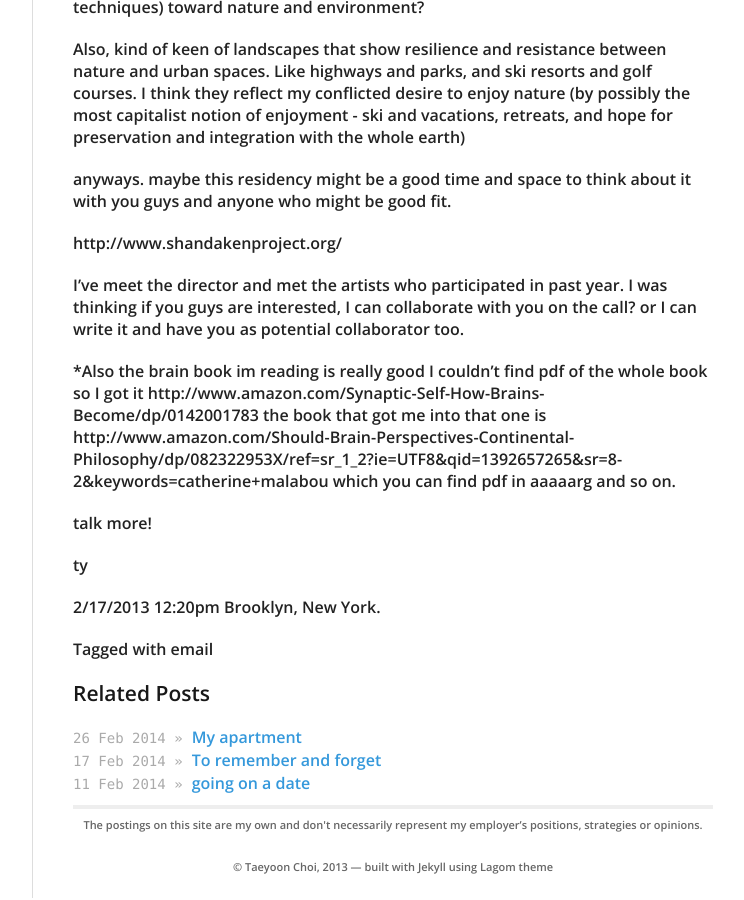
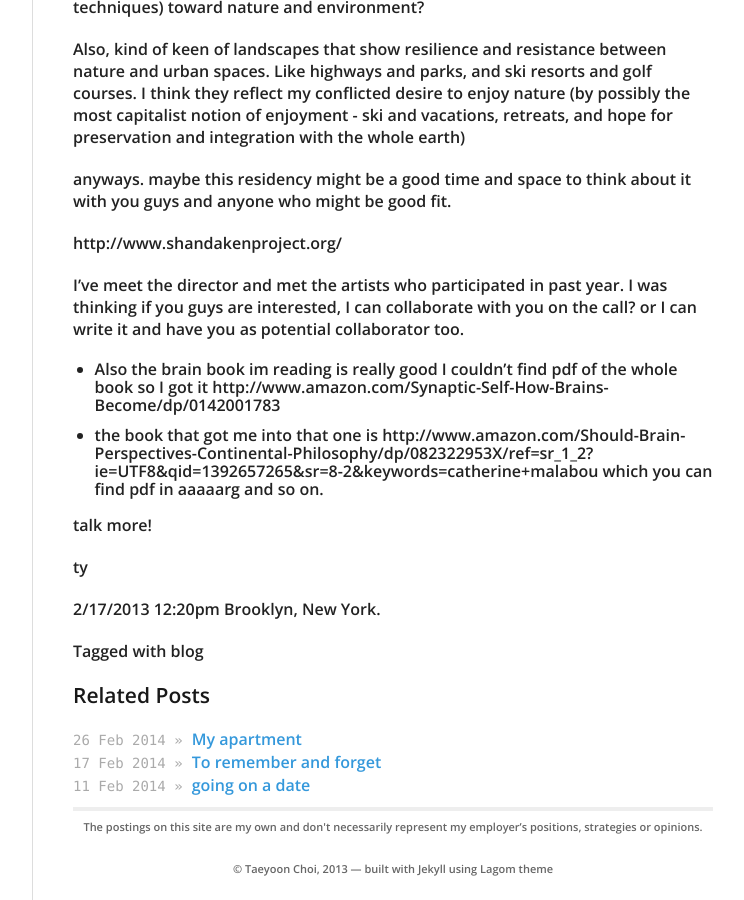
Before and after one commit to tchoi8/tchoi8.github.io, a Jekyll site: the page built from _posts/2014-02-17-nature-etc.md, in a window 1280 px wide and 900 px high, scrolled down 1206 px. Shown: the whole window, without its empty margins (378-1122 px from the left). Built offline with Jekyll 4.4.1, drawn with Linux system fonts in a browser that asks for light colours; nearby versions of some CDN libraries.

Commit message:
nature email-building

```diff
--- a/_posts/2014-02-17-nature-etc.md
+++ b/_posts/2014-02-17-nature-etc.md
@@ -5,8 +5,9 @@ excerpt: notes on post-industrial landscape, as extension of urbanism.
 tags:
 - collaboration
 - urbanism
+- email
 categories:
-- email
+- blog
 ---
 *This material has been minorly edited and formatted to be shared online.*
 
@@ -44,10 +45,10 @@ http://www.shandakenproject.org/
 
 I've meet the director and met the artists who participated in past year. I was thinking if you guys are interested, I can collaborate with you on the call? or I can write it and have you as potential collaborator too.
 
-*Also the brain book im reading is really good
+* Also the brain book im reading is really good
 I couldn't find pdf of the whole book so I got it
 http://www.amazon.com/Synaptic-Self-How-Brains-Become/dp/0142001783
-the book that got me into that one is
+* the book that got me into that one is
 http://www.amazon.com/Should-Brain-Perspectives-Continental-Philosophy/dp/082322953X/ref=sr_1_2?ie=UTF8&qid=1392657265&sr=8-2&keywords=catherine+malabou
 which you can find pdf in aaaaarg and so on.
 
```
